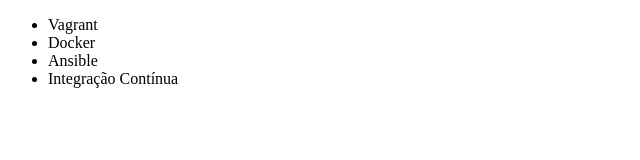
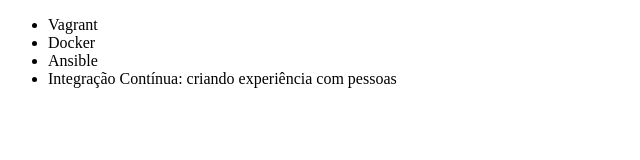
Before and after one commit to rbaassii/Design, a plain HTML site: page index.html in a window 1280 px wide. Shown: the whole page, without its empty margins (0-640 px from the left). Drawn offline with Linux system fonts and the light colour scheme.

Commit message:
Alterando o nome do curso

```diff
--- a/index.html
+++ b/index.html
@@ -9,7 +9,7 @@
         <li>Vagrant</li>
         <li>Docker</li>
         <li>Ansible</li>
-        <li>Integração Contínua</li>
+        <li>Integração Contínua: criando experiência com pessoas</li>
     </ul>
 </body>
 </html>
```
